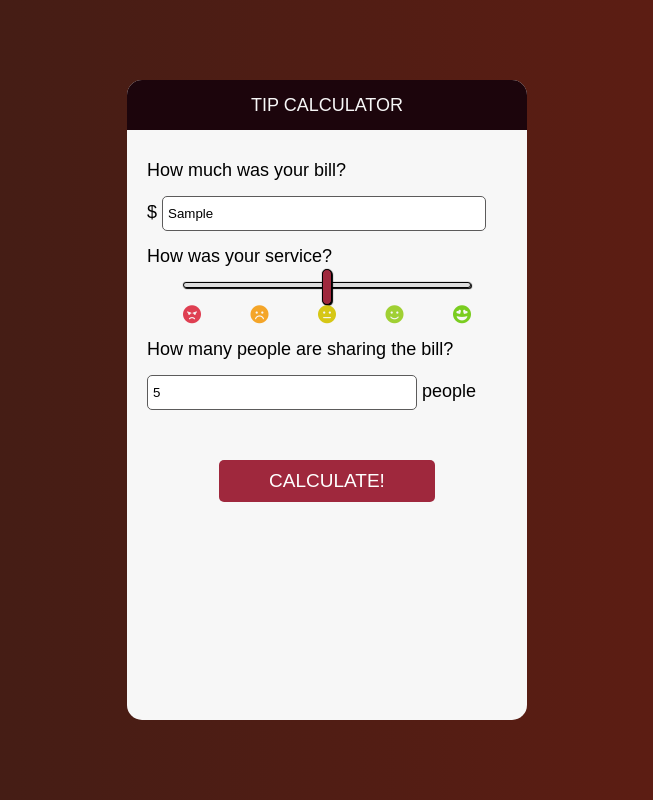
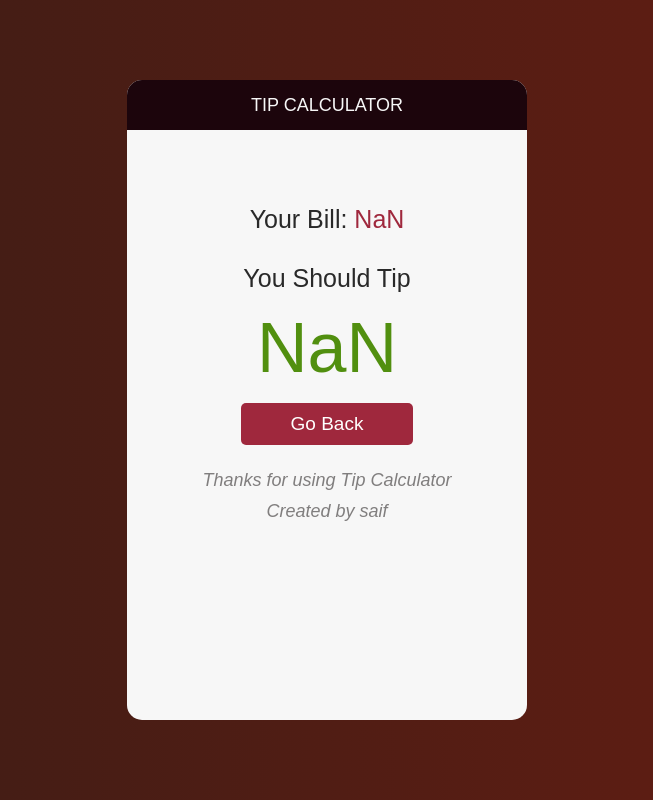
Before and after one commit to SciSaif/TipCalculator, a plain HTML site: page index.html in a window 1280 px wide. Both pictures are taken after typing "Sample", "5" into the empty fields and a click on the button "CALCULATE!". Shown: the whole page, without its empty margins (313-966 px from the left). Drawn offline with Linux system fonts and the light colour scheme.

Commit message:
tip calculator by saif

```diff
--- a/index.html
+++ b/index.html
@@ -29,7 +29,19 @@
             <p>How many people are sharing the bill?</p>
             <input type="number" class="people"  placeholder="Number of People" min="1" max="50">people
             <div class="button">
-                <button>CALCULATE!</button>
+                <button class="calculate">CALCULATE!</button>
+            </div>
+        </div>
+
+        <div class="result invisible">
+            <p id="bill">Your Bill: <span class="bill-display"></span> </p>
+            <p id="you-should">You Should Tip</p>
+            <p class="tip-display"></p>
+
+            <button class="go-back">Go Back</button>
+            <div class="thanks">
+                <p>Thanks for using Tip Calculator</p>
+                <p>Created by saif</p>
             </div>
         </div>
     </div>
@@ -98,6 +110,14 @@
         }
 
 
+        input {
+            font-size: 18px;
+            color: #9f283d;
+        }
+        input::placeholder {
+            color: rgb(0, 0, 0);
+        }
+
         .button {
             display: flex;
             justify-content: center;
@@ -113,6 +133,13 @@
             color: white;
             font-size: 19px;
             font-weight: 100;
+        }
+        button:hover {
+            background: #9f283eaf;
+
+        }
+        button:active {
+            background: #9f283d;
         }
 
 
@@ -142,6 +169,52 @@
         .fa-grin-hearts{color: #7acd20;}
 
 
+
+
+        /* result page */
+        .result {
+            width: 90%;
+            margin: 60px auto;
+            display: flex;
+            flex-direction: column;
+            justify-content: center;
+            align-items: center;
+        }
+        .thanks {
+            display: flex;
+            flex-direction: column;
+            justify-content: center;
+            align-items: center;
+            margin-top: 20px;
+        }
+        .thanks p{
+            margin: 0;
+            padding: 5px;
+            color: #807e7e;
+            font-style: italic;
+        }
+
+        #bill,#you-should {
+            font-size: 25px;
+            color: #292929;
+        }
+        .bill-display {
+            color: #9f283d;
+        }
+        .tip-display {
+            font-size: 70px;
+            color: #518f0f;
+            margin-top: 0;
+            padding-top: 0;
+        }
+
+
+
+
+        .invisible {
+            display: none;
+            pointer-events: none;
+        }
     </style>
     <script src="tipCalculator.js"></script>
 </body>
--- a/tipCalculator.js
+++ b/tipCalculator.js
@@ -0,0 +1,41 @@
+const Bill = document.querySelector('.bill');
+const Satisfaction = document.querySelector('.satisfaction');
+const People = document.querySelector('.people');
+const Calculate = document.querySelector('.calculate');
+const Content = document.querySelector('.content');
+const Result = document.querySelector('.result');
+const BillDisplay = document.querySelector('.bill-display');
+const TipDisplay = document.querySelector('.tip-display');
+const goBack = document.querySelector('.go-back');
+
+
+
+function calculateTip() {
+    const billAmt = Number(Bill.value);
+    Bill.value = '';
+
+    const rangeValue = Satisfaction.value;
+    Satisfaction.value = 50;
+
+    const numberOfPeople = People.value;
+    People.value = '';
+
+    Content.classList.add('invisible');
+    Result.classList.remove('invisible');
+
+    const tipPercent = (10 * rangeValue)/100;
+    const tip = Math.floor((billAmt * tipPercent)/100);
+    const tipShare = Math.floor(tip/(numberOfPeople));
+
+    BillDisplay.innerHTML = billAmt;
+    TipDisplay.innerHTML = tipShare;
+
+}
+
+function GoBack() {
+    Result.classList.add('invisible')
+    Content.classList.remove('invisible')
+}
+
+Calculate.addEventListener('click', calculateTip);
+goBack.addEventListener('click', GoBack);
```
